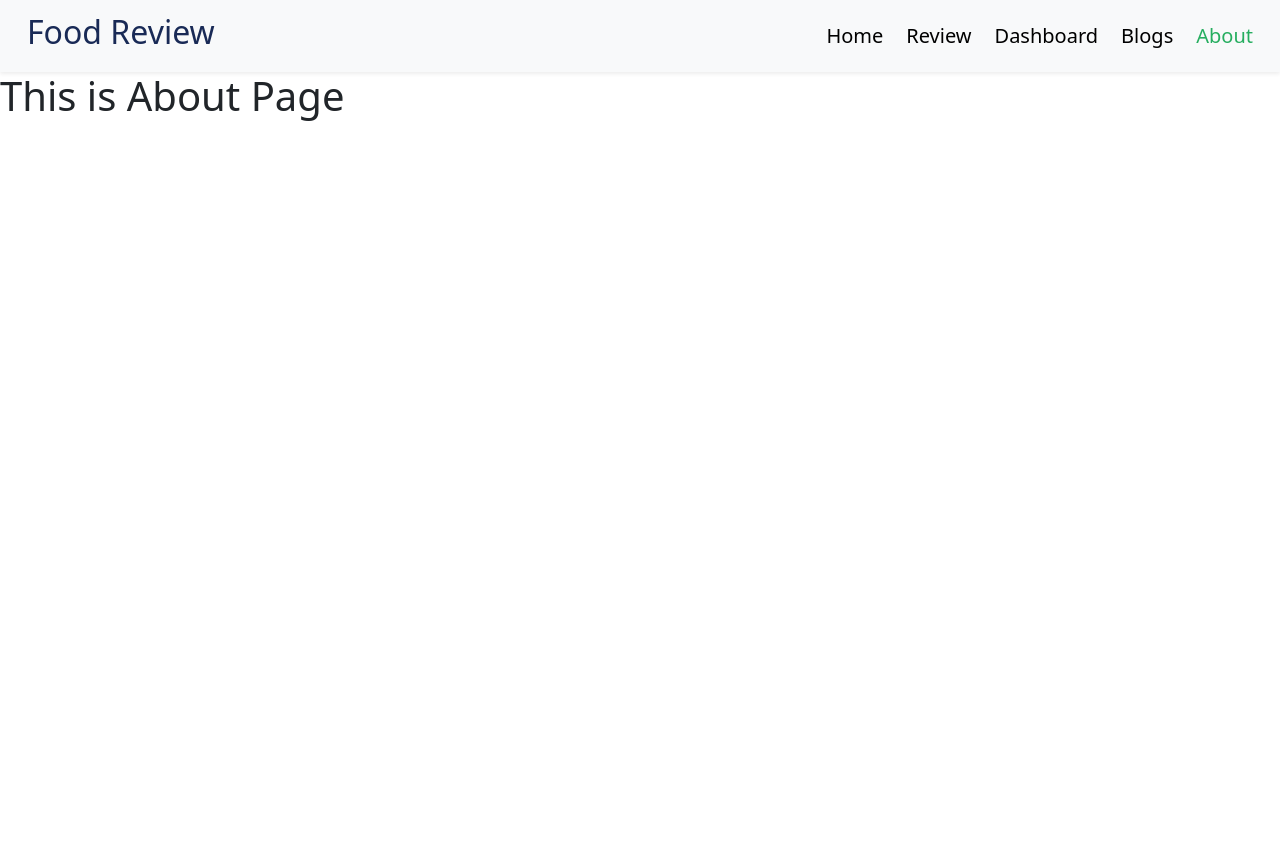
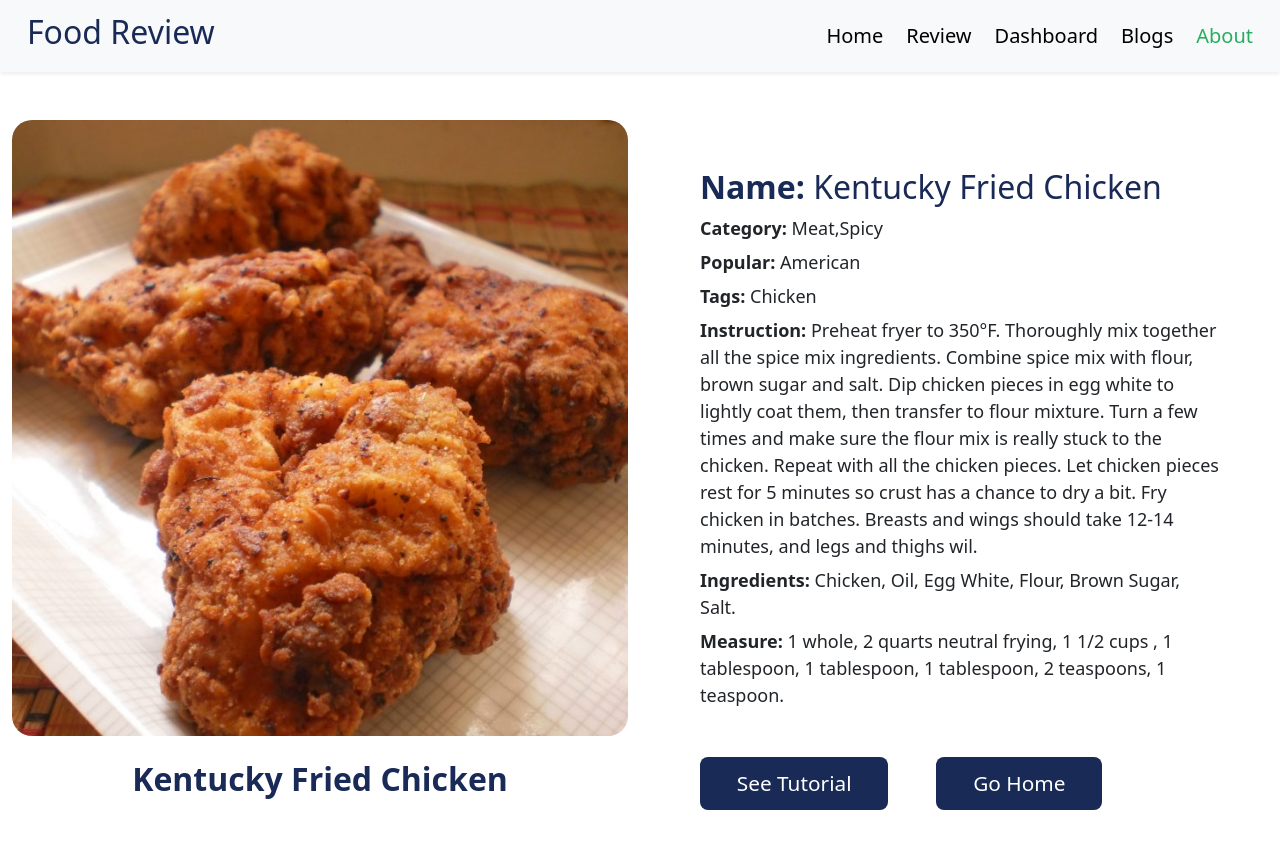
Before and after one commit to ImRanKhan81m/Food-Review-A09, a React (Create React App) app: page /about in a window 1280 px wide. Shown: the top 848 px of the page. Before the commit the page ends 800 px from the top, so only its background shows below. Built offline with nearby package versions, Linux system fonts and the light colour scheme; the HTML template or start-up script is replaced by a standard one.

Commit message:
about page update done

```diff
--- a/src/Components/About/About.css
+++ b/src/Components/About/About.css
@@ -0,0 +1,8 @@
+.image-container img{
+    width: 100%;
+    border-radius: 20px;
+}
+.details-container p{
+    font-size: 18px;
+    margin-bottom: 7px;
+}
--- a/src/Components/About/About.js
+++ b/src/Components/About/About.js
@@ -1,9 +1,39 @@
 import React from 'react';
+import { Col, Row } from 'react-bootstrap';
+import { useNavigate } from 'react-router-dom';
+import './About.css'
+import image from '../Assets/images/image.jpg'
 
 const About = () => {
+    const navigate = useNavigate();
     return (
         <div>
-            <h1>This is About Page</h1>
+            <div className="container mt-5">
+                <Row>
+                    <Col lg='6' md='12'>
+                        <div className="image-container">
+                            <img src={image} alt="" />
+                            <h2 className='text-center mt-4'><b>Kentucky Fried Chicken</b></h2>
+                        </div>
+                    </Col>
+                    <Col lg='6' md='12'>
+                        <div className="details-container p-5">
+                            <h2><b>Name:</b> Kentucky Fried Chicken</h2>
+                            <p><b>Category:</b> Meat,Spicy</p>
+                            <p><b>Popular:</b> American</p>
+                            <p><b>Tags:</b> Chicken</p>
+                            <p><b>Instruction:</b> Preheat fryer to 350°F. Thoroughly mix together all the spice mix ingredients. Combine spice mix with flour, brown sugar and salt. Dip chicken pieces in egg white to lightly coat them, then transfer to flour mixture. Turn a few times and make sure the flour mix is really stuck to the chicken. Repeat with all the chicken pieces. Let chicken pieces rest for 5 minutes so crust has a chance to dry a bit. Fry chicken in batches. Breasts and wings should take 12-14 minutes, and legs and thighs wil.</p>
+                            <p><b>Ingredients:</b> Chicken, Oil, Egg White, Flour, Brown Sugar, Salt.</p>
+                            <p><b>Measure:</b> 1 whole, 2 quarts neutral frying, 1 1/2 cups , 1 tablespoon, 1 tablespoon, 1 tablespoon, 2 teaspoons, 1 teaspoon.</p>
+
+                            <div className='home-details mt-5'>
+                                <a target='blank' href="https://www.youtube.com/watch?v=PTUxCvCz8Bc"><button  onClick={() => navigate('/about')}>See Tutorial</button></a>
+                                <button className='mx-5'  onClick={() => navigate('/')}>Go Home</button>
+                            </div>
+                        </div>
+                    </Col>
+                </Row>
+            </div>
         </div>
     );
 };
```
Also changed, not shown: src/Components/Assets/images/image.jpg (renamed from src/Components/Assets/images/xqusqy1487348868.jpg).
